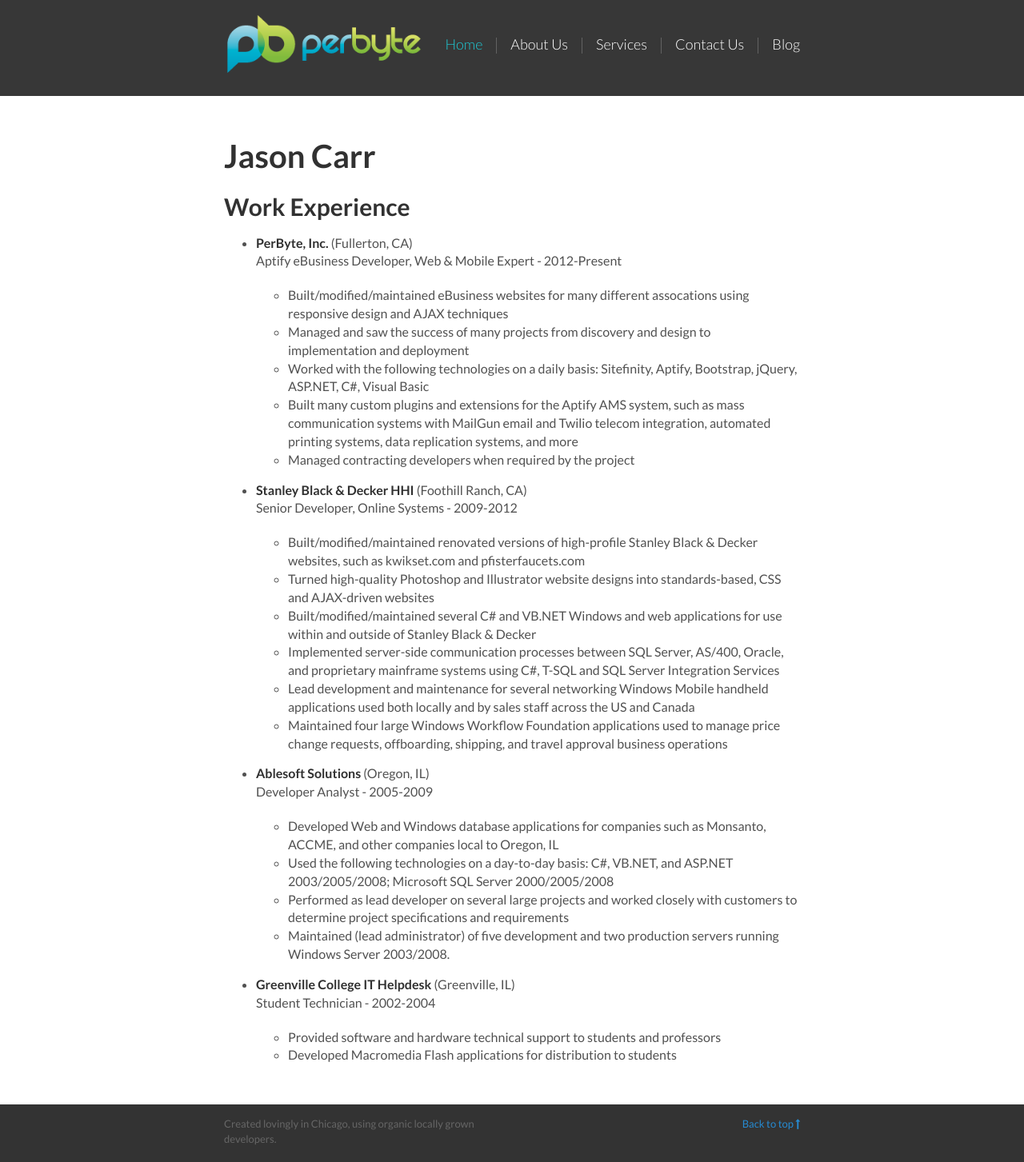
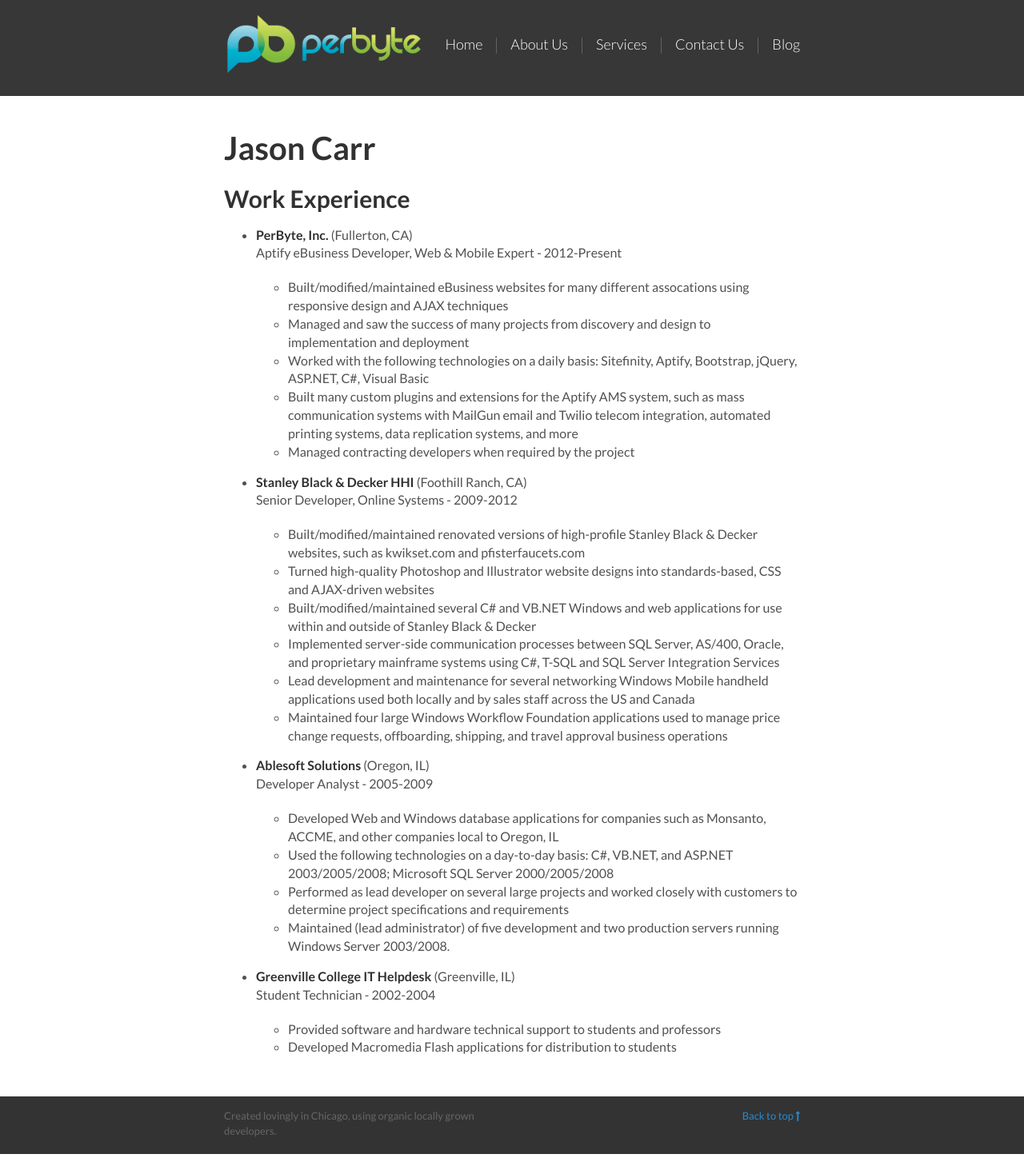
Before and after one commit to lcates/perbyte.github.io, a Jekyll site: the page built from jason-resume.md, in a window 1280 px wide. Shown: the whole page at 80% size. Built offline with Jekyll 4.4.1, drawn with Linux system fonts in a browser that asks for light colours; nearby versions of some CDN libraries; Markdown is read by kramdown in place of the engine named in the settings.

Commit message:
New corp theme

```diff
--- a/_layouts/corp.html
+++ b/_layouts/corp.html
@@ -87,13 +87,13 @@
         </div>
         <div class="collapse navbar-collapse" id="navbar-collapse-1">
           <ul class="nav navbar-nav navbar-right">
-            <li class="active"><a href="#home" class="active">Home</a></li>
+            <li><a href="/#home">Home</a></li>
             <li class="divider-vertical"></li>
-            <li><a href="#about-us">About Us</a></li>
+            <li><a href="/#about-us">About Us</a></li>
             <li class="divider-vertical"></li>
-            <li><a href="#services">Services</a></li>
+            <li><a href="/#services">Services</a></li>
             <li class="divider-vertical"></li>
-            <li><a href="#contact-us">Contact Us</a></li>
+            <li><a href="/#contact-us">Contact Us</a></li>
             <li class="divider-vertical"></li>
             <li><a href="/blog/">Blog</a></li>
           </ul>
--- a/public/css/corp.css
+++ b/public/css/corp.css
@@ -3,7 +3,7 @@
 }
 
 .corp-content {
-	margin: 30px 0;
+	margin: 20px 0 30px 0;
 }
 
 .corp-content p, .corp-content blockquote, .corp-content ul, .corp-content ol, .corp-content dl, .corp-content table, .corp-content pre {
```
